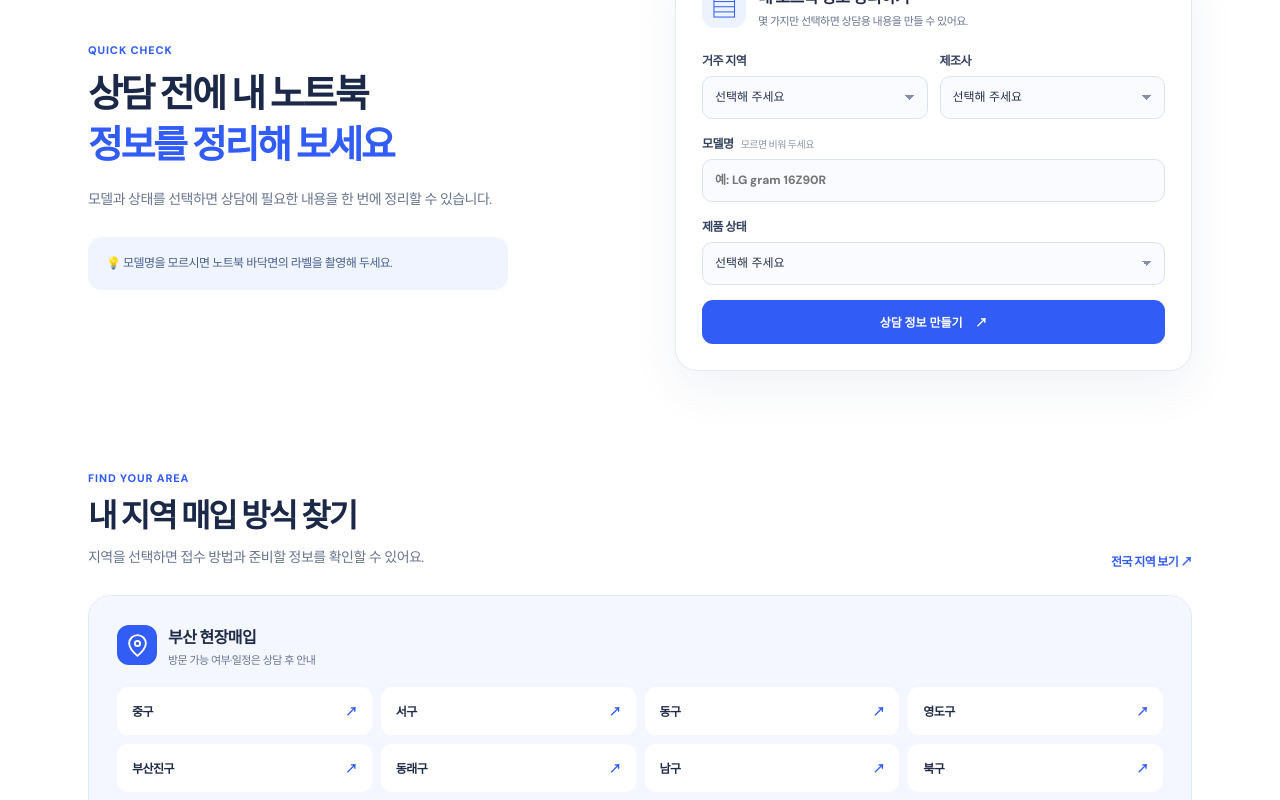
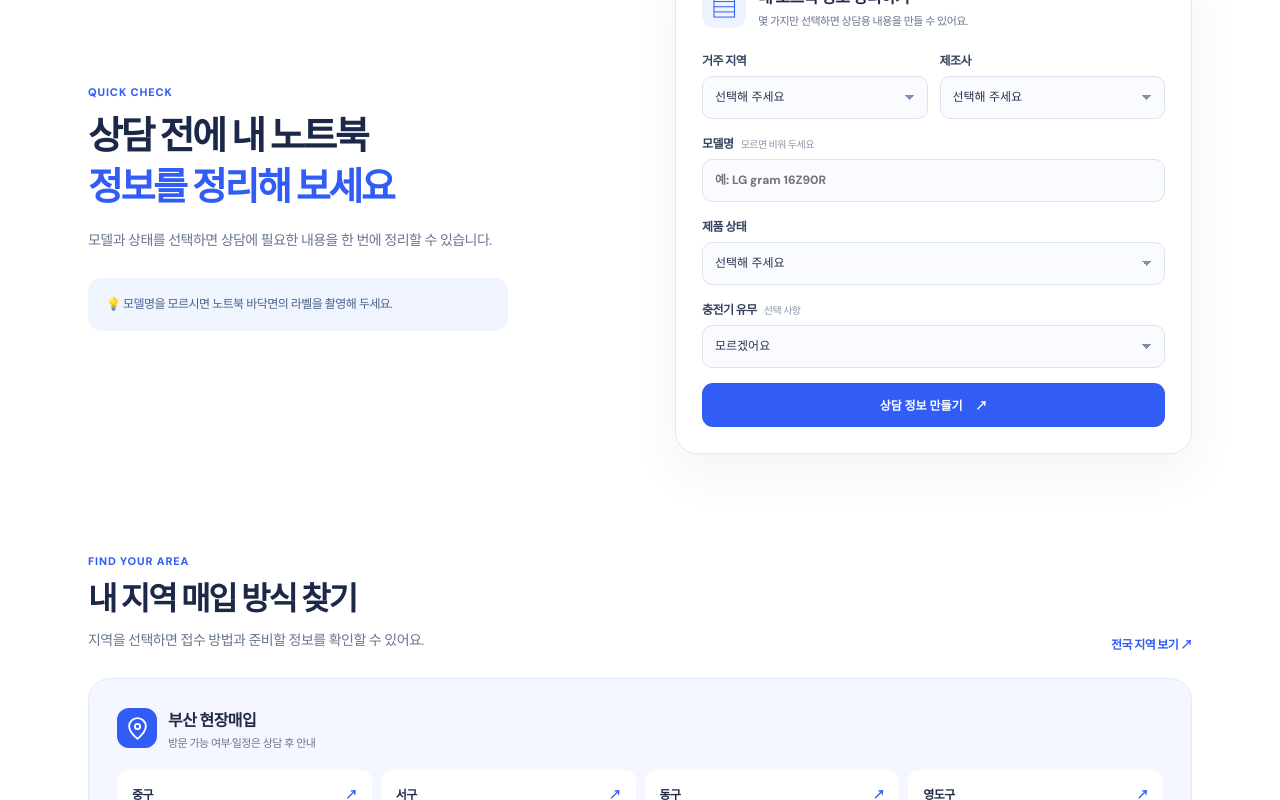
Before and after one commit to cms459800-wq/olbareun-laptop, a Next.js app: page / in a window 1280 px wide. Shown: the part 1796-2596 px from the top of the page. Built offline with nearby package versions, Linux system fonts and the light colour scheme; no server answers.

Commit message:
Improve consultation summary with charger status

```diff
--- a/src/components/quick-check.tsx
+++ b/src/components/quick-check.tsx
@@ -11,12 +11,13 @@ export default function QuickCheck(){
   const [model,setModel]=useState('');
   const [symptom,setSymptom]=useState('');
   const [area,setArea]=useState('');
+  const [charger,setCharger]=useState('');
   const [summary,setSummary]=useState('');
   const [copied,setCopied]=useState(false);
 
   function createSummary(e:React.FormEvent<HTMLFormElement>){
     e.preventDefault();
-    const details=`[올바른 매입 노트북 상담 정보]\n지역/방식: ${area==='부산'?'부산 현장매입':'전국 택배매입'}\n제조사: ${maker}\n모델명: ${model.trim()||'모름 (하판 라벨 사진 준비)'}\n제품 상태: ${symptom}\n추가 확인: 기기 사진, 충전기 유무, 자료 백업 여부`;
+    const details=`[올바른 매입 노트북 상담 정보]\n지역/방식: ${area==='부산'?'부산 현장매입':'전국 택배매입'}\n제조사: ${maker}\n모델명: ${model.trim()||'모름 (하판 라벨 사진 준비)'}\n제품 상태: ${symptom}\n충전기: ${charger||'확인 필요'}\n추가 확인: 기기 사진, 자료 백업 여부`;
     setSummary(details);setCopied(false);
   }
   async function copy(){
@@ -25,10 +26,11 @@ export default function QuickCheck(){
   }
   return <div className="quick-check">
     <div className="quick-heading"><span>▤</span><div><strong>내 노트북 정보 정리하기</strong><small>몇 가지만 선택하면 상담용 내용을 만들 수 있어요.</small></div></div>
-    <form onSubmit={createSummary}>
+    <form onSubmit={createSummary} onChange={()=>{setSummary('');setCopied(false)}}>
       <div className="field-pair"><label>거주 지역<select value={area} onChange={e=>setArea(e.target.value)} required><option value="">선택해 주세요</option><option value="부산">부산 · 현장매입</option><option value="전국">부산 외 · 택배매입</option></select></label><label>제조사<select value={maker} onChange={e=>setMaker(e.target.value)} required><option value="">선택해 주세요</option>{makers.map(v=><option key={v}>{v}</option>)}</select></label></div>
       <label>모델명 <span>모르면 비워 두세요</span><input value={model} onChange={e=>setModel(e.target.value)} placeholder="예: LG gram 16Z90R" maxLength={80}/></label>
       <label>제품 상태<select value={symptom} onChange={e=>setSymptom(e.target.value)} required><option value="">선택해 주세요</option>{symptoms.map(v=><option key={v}>{v}</option>)}</select></label>
+      <label>충전기 유무 <span>선택 사항</span><select value={charger} onChange={e=>setCharger(e.target.value)}><option value="">모르겠어요</option><option value="있음">있음</option><option value="없음">없음</option></select></label>
       <button className="check-submit" type="submit">상담 정보 만들기 <span>↗</span></button>
     </form>
     {summary&&<div className="summary-box" role="status"><strong>상담할 때 아래 내용을 전달하세요</strong><pre>{summary}</pre><div className="summary-actions"><button type="button" onClick={copy}>{copied?'복사했어요 ✓':'내용 복사하기'}</button><a href={contactTel}>전화 상담 {contactPhone} ↗</a></div><small>이 입력 내용은 서버로 전송하거나 저장하지 않습니다. 매입가를 자동 산정하는 기능은 아닙니다.</small></div>}
```
